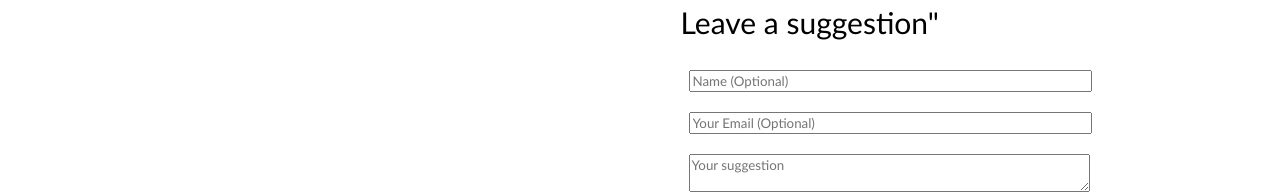
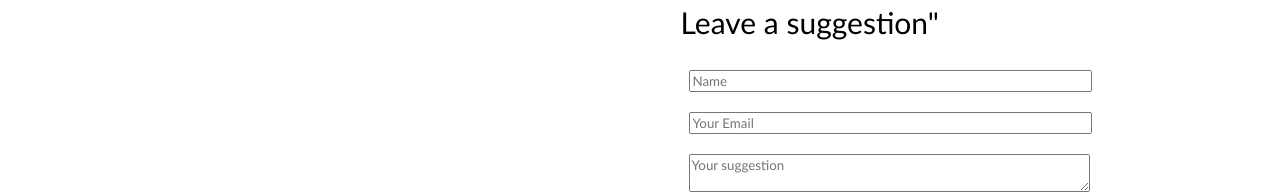
Before and after one commit to Adithya-k9496/adithya.k, a plain HTML site: page index.html in a window 1280 px wide. Shown: the part 2040-2234 px from the top of the page. Drawn offline with Linux system fonts and the light colour scheme.

Commit message:
Update index.html

```diff
--- a/index.html
+++ b/index.html
@@ -155,8 +155,8 @@
         <fieldset>
           <legend class="introduction">Leave a suggestion"</legend>
           <form id="suggForm" action="https://formspree.io/f/xqallzkl" method="POST">
-            <input type="text" id="sugesstor_name" name="name" placeholder="Name (Optional)" /><br />
-            <input type="email" name="email" placeholder="Your Email (Optional)" /><br />
+            <input type="text" id="sugesstor_name" name="name" placeholder="Name" /><br />
+            <input type="email" name="email" placeholder="Your Email" /><br />
             <textarea id="new_suggestion" name="message" placeholder="Your suggestion" required></textarea><br />
             <div class="flex_center">
               <button type="submit">Send suggestion</button>
```
